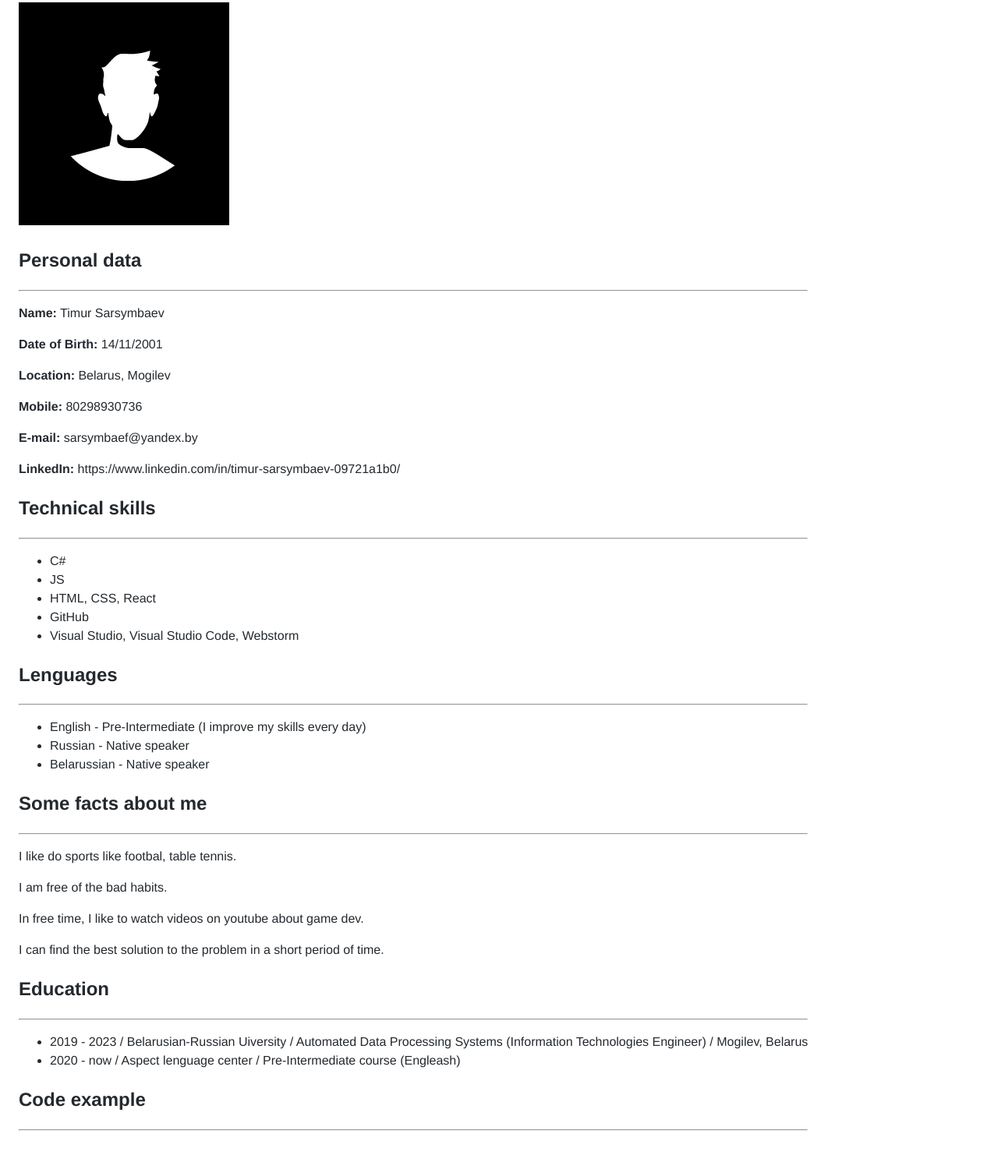
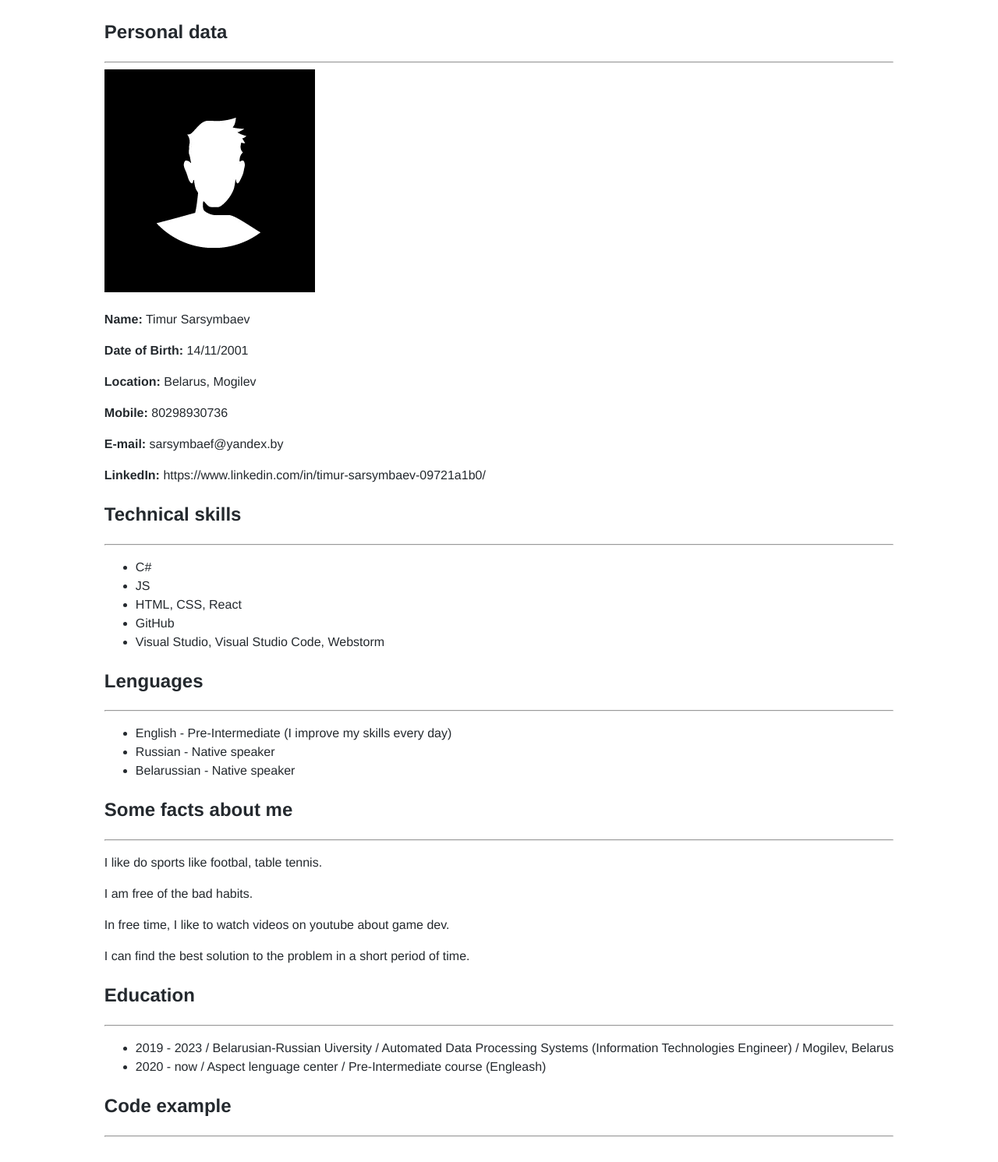
Before and after one commit to simple001100/rsschool-cv, a plain HTML site: page index.html in a window 1280 px wide. Shown: the part 5-1496 px from the top of the page at 78% size. Drawn offline with Linux system fonts and the light colour scheme.

Commit message:
refactor: change structure of the project

```diff
--- a/assets/css/style.css
+++ b/assets/css/style.css
@@ -1,17 +1,16 @@
-.flex-container {
+body {
     display: flex;
     justify-content: center;
+
 }
 
 .main-body {
     font-family: "Helvetica", "Arial", sans-serif;
-    position:absolute;
     font-size: 16px;
     line-height: 1.5;
     color: #24292e;
     padding-right: 16px;
     padding-left: 16px;
-    margin: 0 auto;
 }
 
 a {
--- a/index.html
+++ b/index.html
@@ -1,19 +1,18 @@
 <!doctype html>
 <html lang="en">
+
 <head>
     <meta charset="utf-8">
     <title>Timur Sarsymbaev</title>
     <link rel="stylesheet" href="assets/css/style.css">
 </head>
+
 <body>
     <main class="main-body">
-        <section class="personal_data">
-            <img src="assets/imges/Снимок.PNG" alt="My photo">
-            <header>
+        <article class="container">
             <h1>Personal data</h1>
-            </header>
             <hr>
-            <article class="article-information">
+            <img class="avatar" src="assets/imges/Снимок.PNG" alt="My photo">
             <p><b>Name:</b> Timur Sarsymbaev</p>
             <p><b>Date of Birth:</b> 14/11/2001</p>
             <p><b>Location:</b> Belarus, Mogilev</p>
@@ -22,14 +21,11 @@
             <p><b>LinkedIn:</b><a href="https://www.linkedin.com/in/timur-sarsymbaev-09721a1b0/">
                     https://www.linkedin.com/in/timur-sarsymbaev-09721a1b0/</a></p>
         </article>
-        </section>
 
-        <section class="technical_skills">
-            <header>
+
+        <article class="container">
             <h1>Technical skills</h1>
-            </header>
             <hr>
-            <article class="article-information">
             <ul>
                 <li>C#</li>
                 <li>JS</li>
@@ -38,51 +34,38 @@
                 <li>Visual Studio, Visual Studio Code, Webstorm</li>
             </ul>
         </article>
-        </section>
 
-        <section class="lenguages">
-            <header>
+        <article class="container">
             <h1>Lenguages</h1>
-            </header>
             <hr>
-
             <ul>
                 <li>English - Pre-Intermediate (I improve my skills every day)</li>
                 <li>Russian - Native speaker</li>
                 <li>Belarussian - Native speaker</li>
+            </ul>
+        </article>
 
-                </article>
-        </section>
-
-        <section class="some_facts">
-            <header>
+        <article class="container">
             <h1>Some facts about me</h1>
-            </header>
             <hr>
             <p>I like do sports like footbal, table tennis.</p>
             <p>I am free of the bad habits.</p>
             <p>In free time, I like to watch videos on youtube about game dev.</p>
             <p>I can find the best solution to the problem in a short period of time.</p>
-        </section>
+        </article>
 
-        <section class="education">
-            <header>
+        <article class="container">
             <h1>Education</h1>
-            </header>
             <hr>
-            <article class="article-information">
             <ul>
                 <li>2019 - 2023 / Belarusian-Russian Uiversity / Automated Data Processing Systems (Information
                     Technologies Engineer) / Mogilev, Belarus</li>
                 <li>2020 - now / Aspect lenguage center / Pre-Intermediate course (Engleash)</li>
             </ul>
         </article>
-        </section>
 
-        <section class="code_example">
-            <header>
+        <article class="container">
             <h1>Code example</h1>
-            </header>
             <hr>
             <pre>
                 <code data-language="c#">
@@ -107,7 +90,7 @@
                     }
                 </code>
             </pre>
-        </section>
+        </article>
     </main>
 </body>
 
```
Lines whose indentation alone changed are shown as unchanged.
